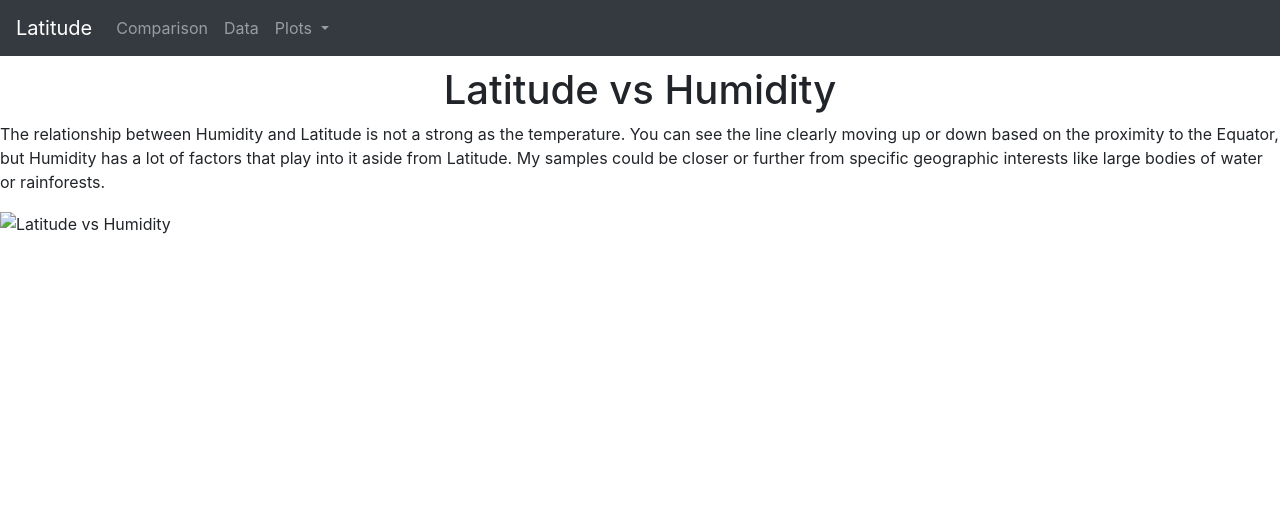
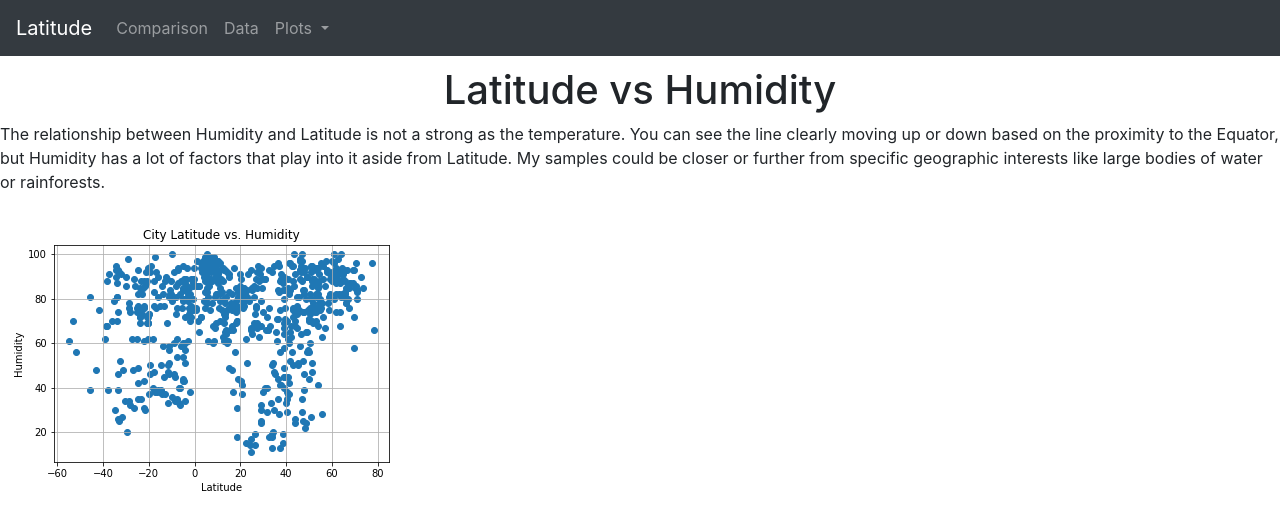
Before and after one commit to andyob715/Web-Design-Challenge, a plain HTML site: page WebVisualizations/humidity.html in a window 1280 px wide. Drawn offline with nearby package versions, Linux system fonts and the light colour scheme.

Commit message:
trying to fix humidity png

```diff
--- a/WebVisualizations/humidity.html
+++ b/WebVisualizations/humidity.html
@@ -47,6 +47,6 @@
 
 
 <p>The relationship between Humidity and Latitude is not a strong as the temperature. You can see the line clearly moving up or down based on the proximity to the Equator, but Humidity has a lot of factors that play into it aside from Latitude. My samples could be closer or further from specific geographic interests like large bodies of water or rainforests.</p>
-<img src = "WebVisualizations/visualizations/humidity_vs_latitude.png" alt= "Latitude vs Humidity">
+<img src = "visualizations/humidity_vs_latitude.png" alt= "Latitude vs Humidity">
 
 </body>
```
